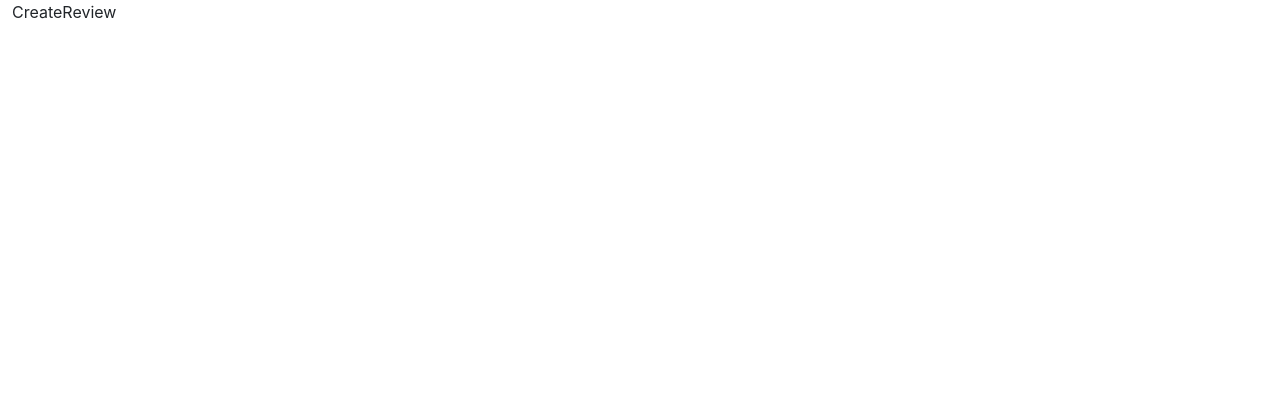
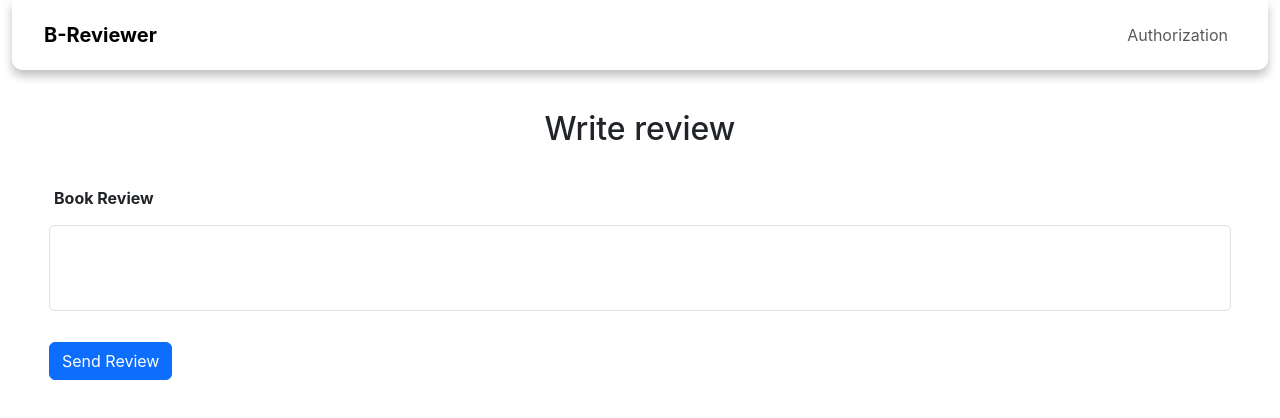
Before and after one commit to alKaras/RestAPI_Book, a React (Create React App) app in the folder client/: page /write-review/1 in a window 1280 px wide. Shown: the top 418 px of the page. Built offline with nearby package versions, Linux system fonts and the light colour scheme; no server answers.

Commit message:
implement creating review for book

```diff
--- a/client/src/App.js
+++ b/client/src/App.js
@@ -18,6 +18,7 @@ function App() {
   }, [dispatch]);
 
   return (
+    <div className='wrapper'>
       <div className="container">
         <Routes>
           <Route path='/' element={<Home />} />
@@ -26,8 +27,9 @@ function App() {
           <Route path='/auth/login' element={<Login />} />
           <Route path='/auth/register' element={<Registration />} />
           <Route path='/write-review/:id' element={<CreateReview />} />
-        <Route path='/reviews' element={<Reviews />} />
+          <Route path='/reviews/:id' element={<Reviews />} />
         </Routes>
+      </div>
     </div>
   );
 }
--- a/client/src/components/Header/Header.jsx
+++ b/client/src/components/Header/Header.jsx
@@ -17,7 +17,7 @@ export default function Header() {
     const isAuth = useSelector(selectIsLogged)
     const isAuthLocation = (location.pathname === '/auth/login' || location.pathname === '/auth/register');
     const isLoadedUser = useSelector((state) => state.auth.isLoading === 'loaded');
-    const userRole = isLoadedUser ? (user.userRole ? user.userRole : 'reader') : null;
+    const userRole = isLoadedUser ? (user.userRole ? user.userRole : 'reader') : '';
     console.log(userRole);
 
     const handleLogout = () => {
--- a/client/src/index.css
+++ b/client/src/index.css
@@ -48,3 +48,11 @@ code {
 h2 {
   margin-top: 25px;
 }
+
+.wrapper {
+  min-height: 100vh;
+  display: flex;
+  flex-direction: column;
+  align-items: center;
+  overflow: hidden;
+}
--- a/client/src/pages/Home/index.jsx
+++ b/client/src/pages/Home/index.jsx
@@ -82,9 +82,20 @@ export default function Home() {
 
                                                     </Card.Footer>
                                                 </>
-                                                :
-                                                <>
-                                                </>
+                                                : !isLoadedUser ?
+                                                    <>
+                                                        <Card.Footer className={homeStyle.footer}>
+                                                            <div className={homeStyle['footer-actions']}>
+                                                                <Button title='check reviews' style={{ marginLeft: '15px' }} variant="info">
+                                                                    <Link style={{ textDecoration: 'none', color: '#fff', fontWeight: 'bold' }} to={`/reviews/${book._id}`}>Reviews <i class="fa-solid fa-magnifying-glass"></i></Link>
+                                                                </Button>
+                                                            </div>
+                                                            <Card.Text style={{ color: 'gray' }}><strong style={{ fontSize: '14px' }}>Added by:</strong> {book.addedBy.username}</Card.Text>
+                                                        </Card.Footer>
+                                                    </>
+                                                    :
+                                                    <>
+                                                    </>
                                         }
 
                                     </Card>
--- a/client/src/pages/Reviews/CreateReview.jsx
+++ b/client/src/pages/Reviews/CreateReview.jsx
@@ -1,7 +1,60 @@
-import React from 'react'
+import React, { useEffect, useState } from 'react'
+import Header from '../../components/Header/Header'
+import axios from '../../axios'
+import { Form, Button } from 'react-bootstrap';
+import { useNavigate, useParams } from 'react-router-dom';
 
 export const CreateReview = () => {
+    const navigate = useNavigate();
+    const { id } = useParams();
+    const [body, setBody] = useState('');
+    const [isSent, setIsSent] = useState(false);
+
+    useEffect(() => {
+        if (isSent) {
+            navigate('/');
+        }
+    })
+
+    const handleSend = async (e) => {
+        e.preventDefault();
+
+        try {
+            await axios.post(`/review/create/${id}`, { body }).then(() => {
+                setIsSent(true);
+                alert('Review is sent!');
+            }).catch((error) => {
+                setIsSent(false);
+                console.log(error);
+            })
+        } catch (error) {
+            console.log('Error ' + error);
+        }
+    }
+
     return (
-        <div>CreateReview</div>
+        <>
+            <Header />
+            <div className={`container`} style={{ marginTop: '15px' }}>
+                <h2 style={{ textAlign: 'center' }}>Write review</h2>
+
+                <Form onSubmit={handleSend} className='form'>
+                    <Form.Group className="mb-3" controlId="ControlTextarea">
+                        <Form.Label>Book Review</Form.Label>
+                        <Form.Control
+                            as="textarea"
+                            rows={3}
+                            style={{ resize: 'none' }}
+                            onChange={(e) => setBody(e.target.value)}
+                        />
+                    </Form.Group>
+
+
+                    <Button variant="primary" type="submit">
+                        Send Review
+                    </Button>
+                </Form>
+            </div>
+        </>
     )
 }
```
Also changed, not shown: 2 other files (tests, documents, lock files or other folders). Lines whose indentation alone changed are shown as unchanged.
